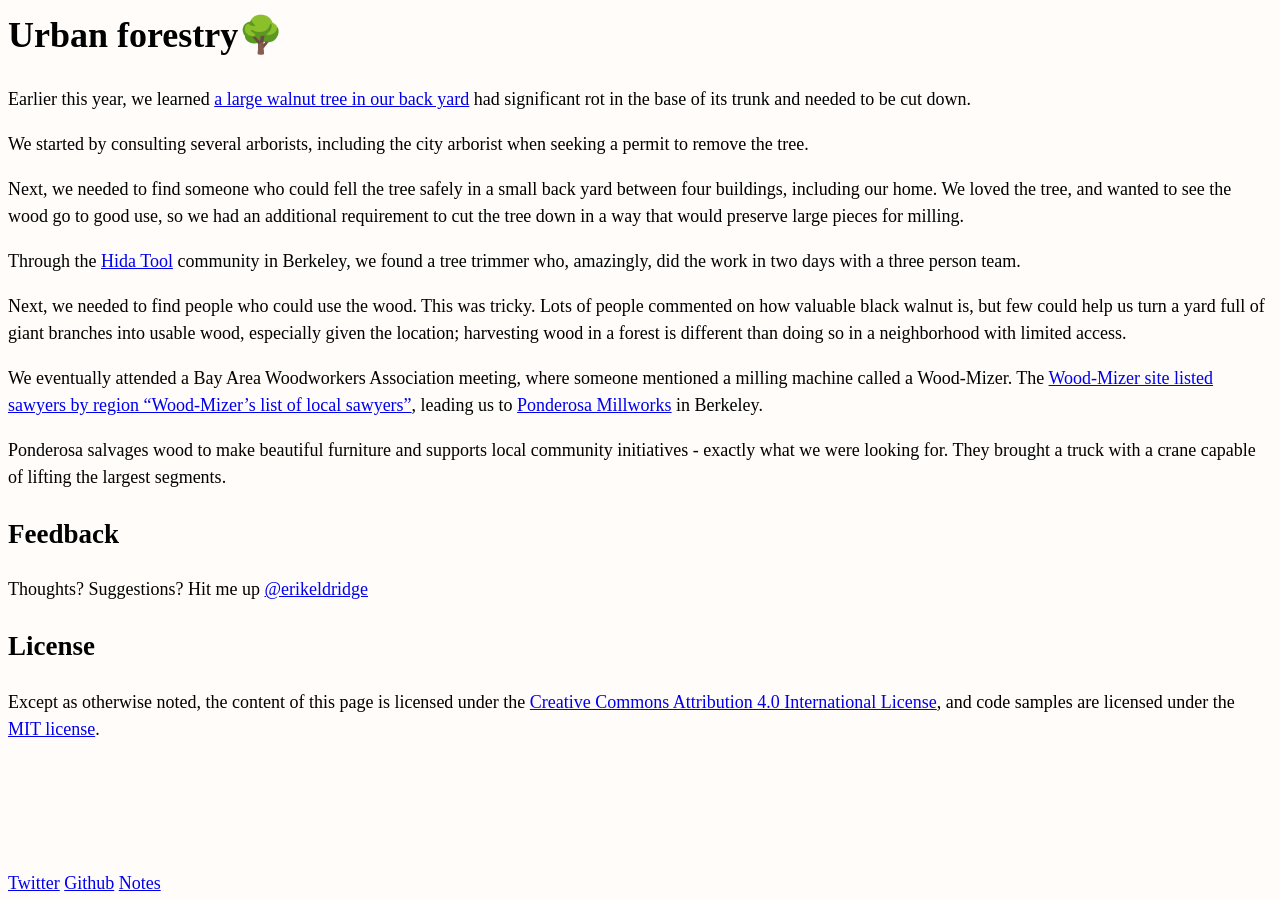
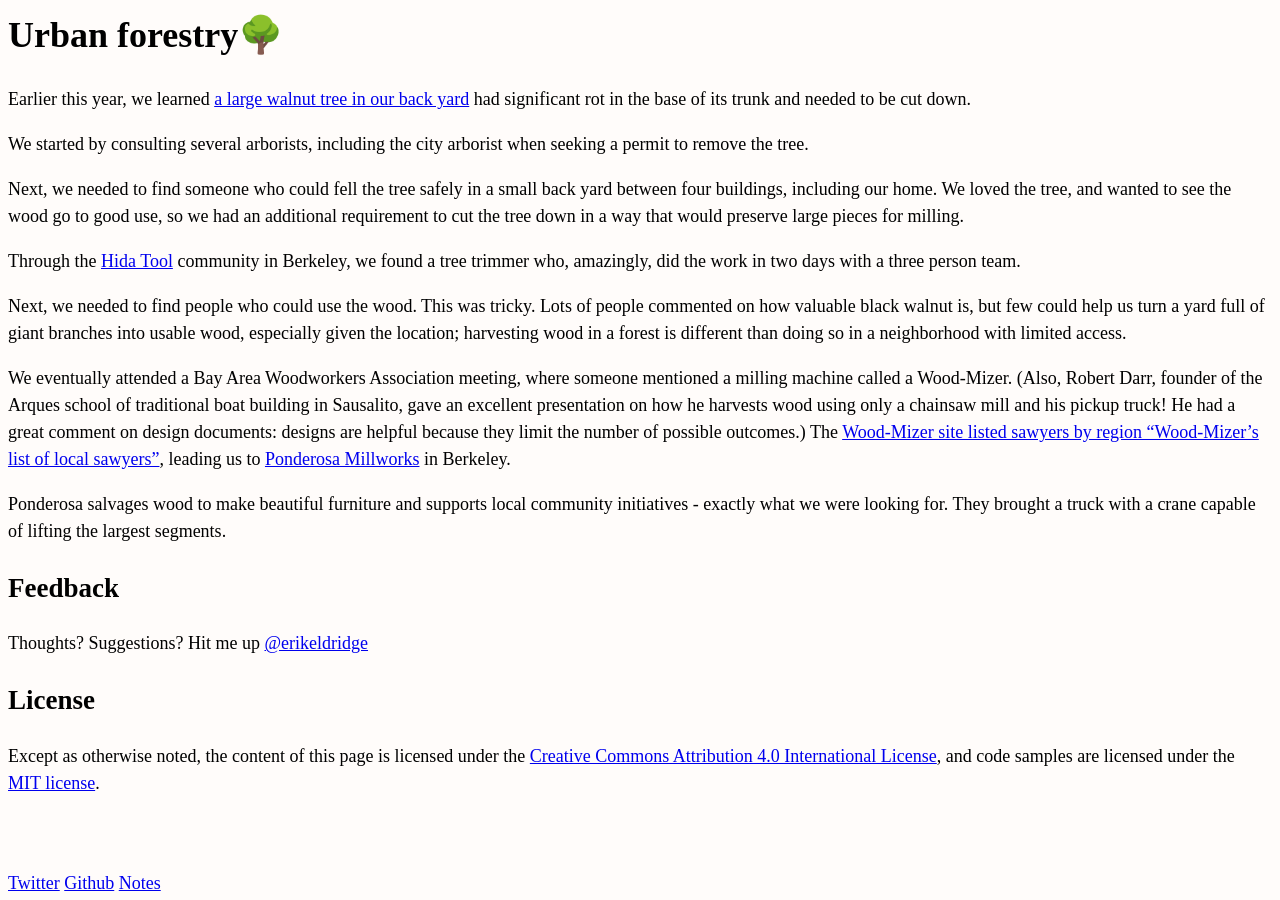
Before and after one commit to erikeldridge/erikeldridge.github.com, a Jekyll site: the page built from _posts/2018-07-29-urban-forestry.md, in a window 1280 px wide. Built offline with Jekyll 4.4.1, drawn with Linux system fonts in a browser that asks for light colours; nearby versions of some CDN libraries.

Commit message:
Update from Forestry.io - Updated urban-forestry.md

```diff
--- a/_posts/2018-07-29-urban-forestry.md
+++ b/_posts/2018-07-29-urban-forestry.md
@@ -18,6 +18,6 @@
 
 Next, we needed to find people who could use the wood. This was tricky. Lots of people commented on how valuable black walnut is, but few could help us turn a yard full of giant branches into usable wood, especially given the location; harvesting wood in a forest is different than doing so in a neighborhood with limited access.
 
-We eventually attended a Bay Area Woodworkers Association meeting, where someone mentioned a milling machine called a Wood-Mizer. The [Wood-Mizer site listed sawyers by region "Wood-Mizer's list of local sawyers"](https://woodmizer.com/us/Services/Find-a-Local-Sawyer), leading us to [Ponderosa Millworks](https://ponderosamillworks.com/ "Ponderosa Millwork's website") in Berkeley.
+We eventually attended a Bay Area Woodworkers Association meeting, where someone mentioned a milling machine called a Wood-Mizer. (Also, Robert Darr, founder of the Arques school of traditional boat building in Sausalito, gave an excellent presentation on how he harvests wood using only a chainsaw mill and his pickup truck! He had a great comment on design documents: designs are helpful because they limit the number of possible outcomes.) The [Wood-Mizer site listed sawyers by region "Wood-Mizer's list of local sawyers"](https://woodmizer.com/us/Services/Find-a-Local-Sawyer), leading us to [Ponderosa Millworks](https://ponderosamillworks.com/ "Ponderosa Millwork's website") in Berkeley.
 
 Ponderosa salvages wood to make beautiful furniture and supports local community initiatives - exactly what we were looking for. They brought a truck with a crane capable of lifting the largest segments.
```
